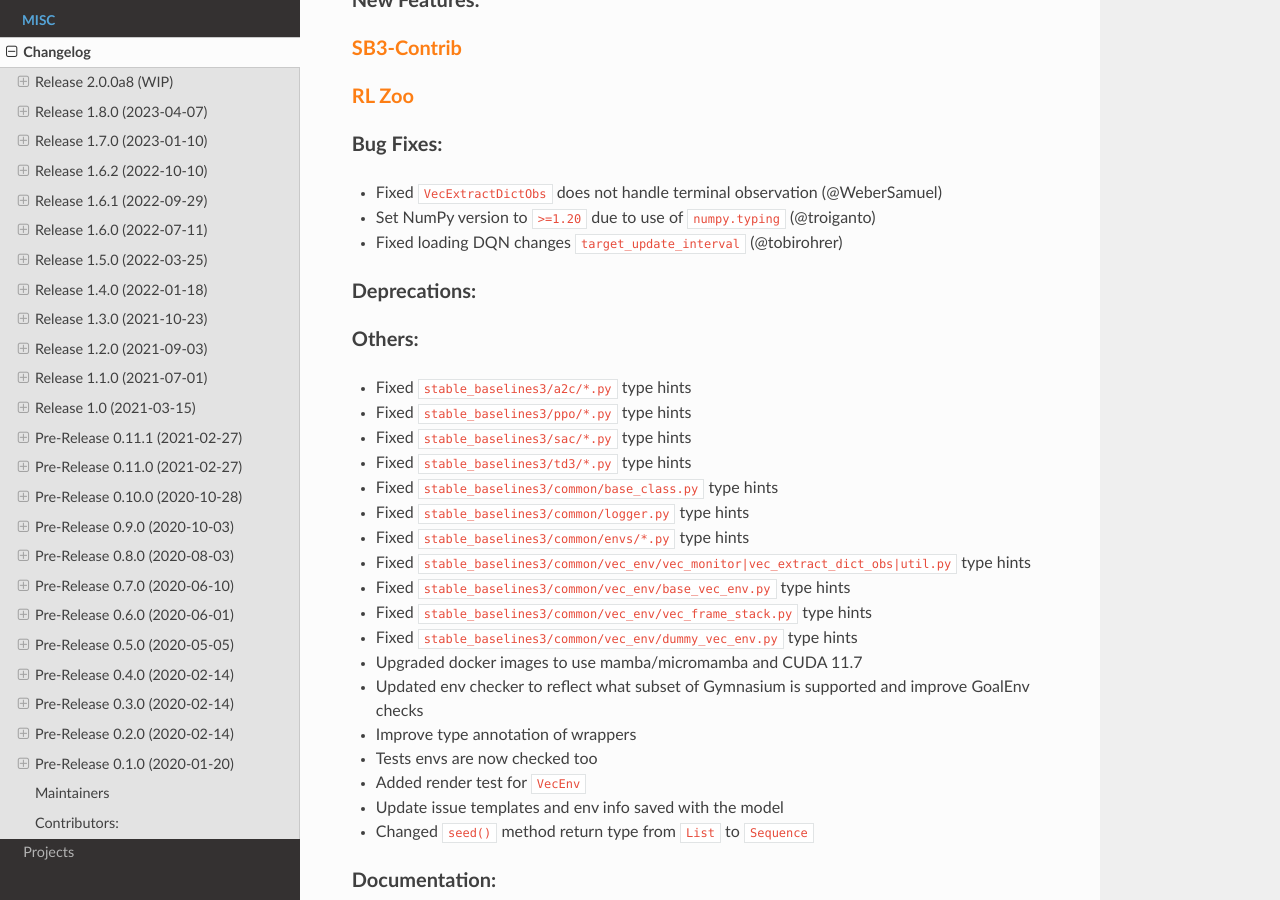
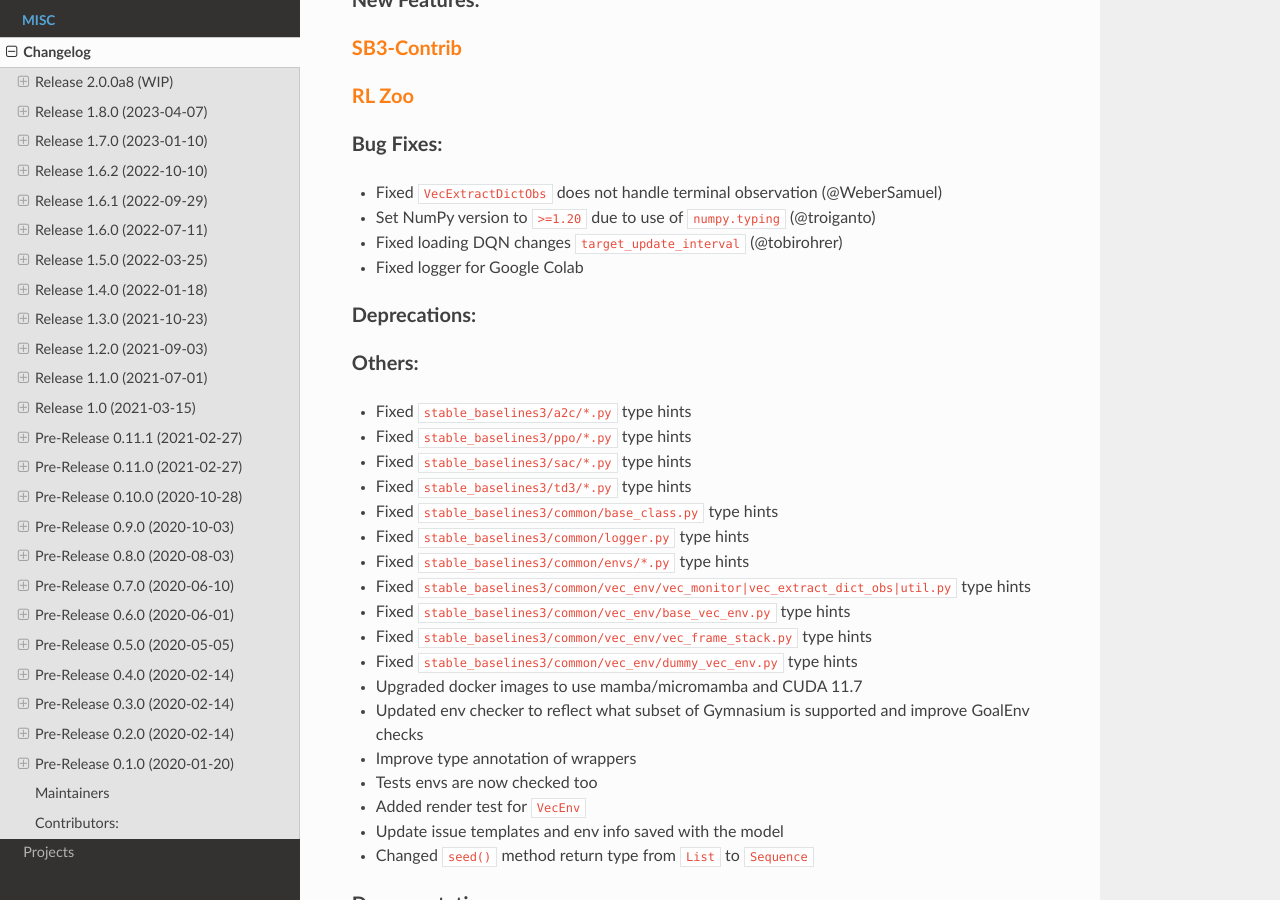
Before and after one commit to DLR-RM/stable-baselines3, a Sphinx documentation site: the page built from docs/misc/changelog.rst, in a window 1280 px wide and 900 px high, scrolled down 638 px. Built offline with Sphinx 7.4.7 and the Read the Docs theme 2.0.0, drawn with Linux system fonts in a browser that asks for light colours; pages that are not in the unit, such as notebooks, are missing from menus; the version number could not be read and is left out.

Commit message:
update changelog

```diff
--- a/docs/misc/changelog.rst
+++ b/docs/misc/changelog.rst
@@ -37,6 +37,7 @@
 - Fixed ``VecExtractDictObs`` does not handle terminal observation (@WeberSamuel)
 - Set NumPy version to ``>=1.20`` due to use of ``numpy.typing`` (@troiganto)
 - Fixed loading DQN changes ``target_update_interval`` (@tobirohrer)
+- Fixed logger for Google Colab
 
 Deprecations:
 ^^^^^^^^^^^^^
```
